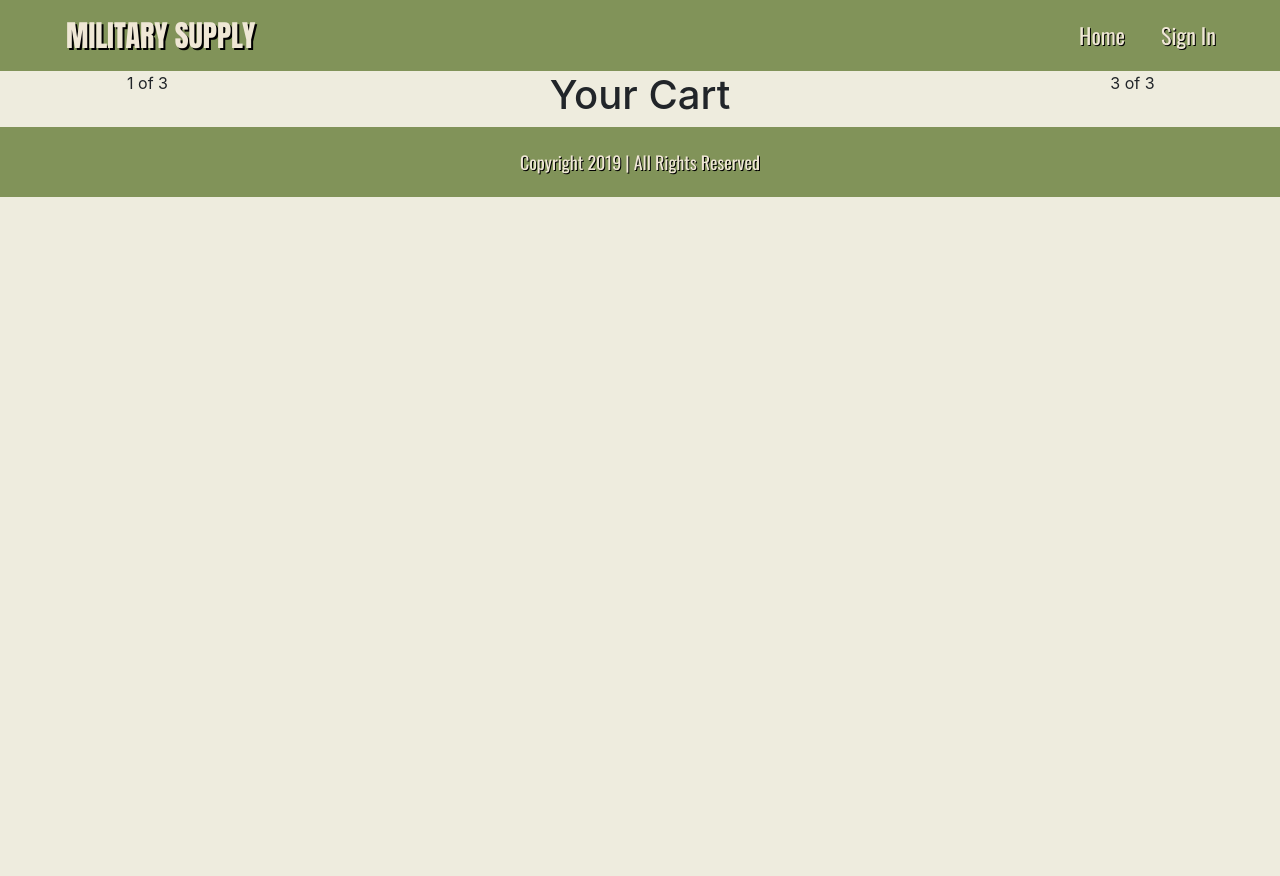
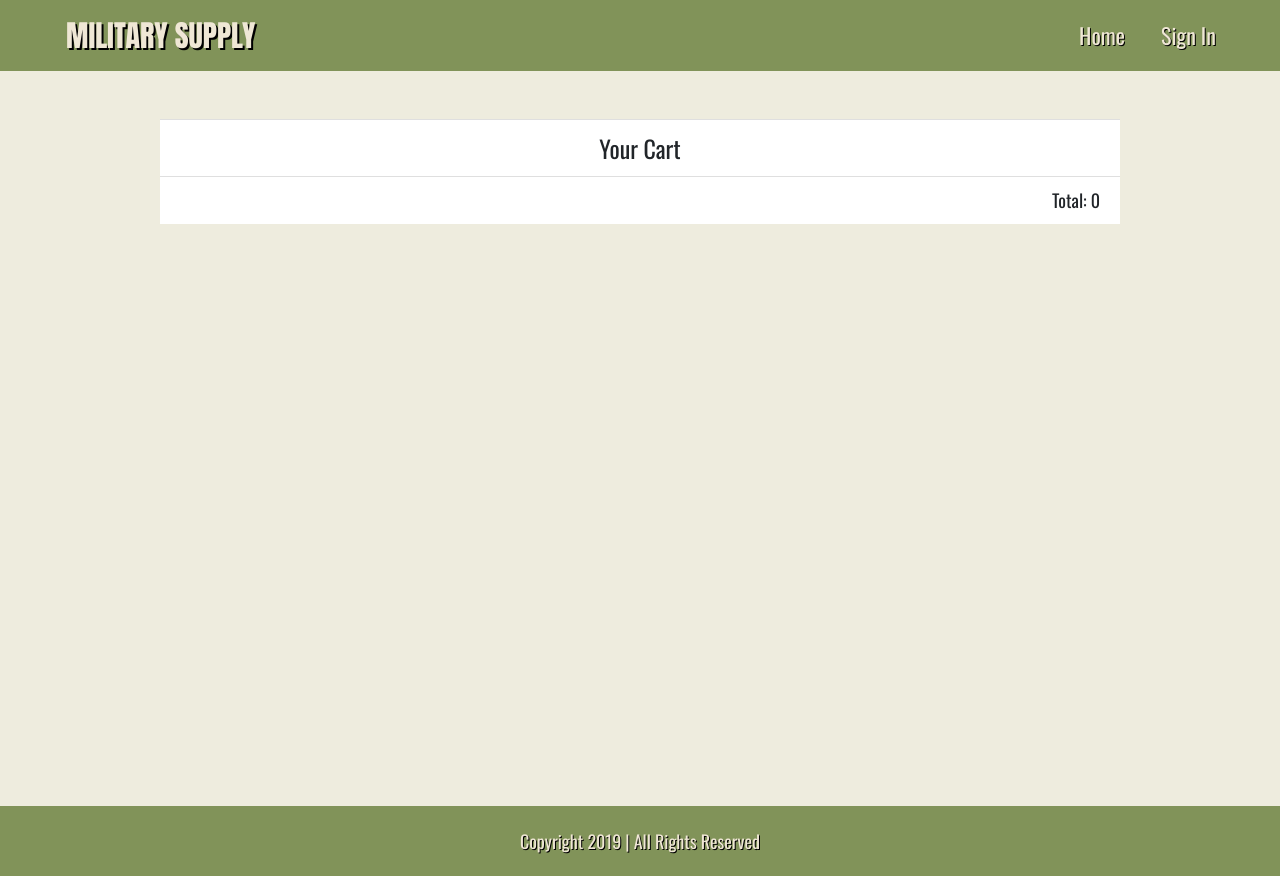
Before and after one commit to nkhiljee/Mod4_project, a React (Create React App) app in the folder frontend/: page /cart in a window 1280 px wide. Before the commit the page ends 800 px from the top, so only its background shows below. Built offline with nearby package versions, Linux system fonts and the light colour scheme.

Commit message:
working cart

```diff
--- a/frontend/src/App.css
+++ b/frontend/src/App.css
@@ -317,6 +317,7 @@ body
   /* object-fit: contain */
 }
 
+
 .card-title
 {
   font-family: 'Oswald', sans-serif;
@@ -338,10 +339,34 @@ body
 
 /*  ---------  END SHOP PAGE -----------*/
 /*  --------- CART PAGE -----------*/
+.cart
+{
+  min-height: calc(100vh - 65px)!important;
+
+}
+
+.list-group-item
+{
+  padding-top: 10px !important;
+  padding-bottom: 10px !important;
+
+}
+
+#yourcart
+{
+  font-family: 'Oswald', sans-serif;
+  font-size: 24px;
+}
+
+#yourtotal
+{
+  font-family: 'Oswald', sans-serif;
+  font-size: 18px;
+  text-align: right
+}
 
 .cartitems
 {
-  /* text-align: center */
   justify-items: center;
 
 }
@@ -349,10 +374,49 @@ body
 .shoppingCart
 {
   background-color: #819359 !important;
-  width: 70%;
+  width: 80%;
   justify-items: center;
+}
 
+.cartimg
+{
+  height: 80px;
+  width: 120px
+}
 
+#cartname
+{
+  font-family: 'Oswald', sans-serif;
+  text-align: left !important;
+  font-size: 20px
+}
+
+#cartdesc
+{
+  font-family: 'Oswald', sans-serif;
+  text-align: left !important;
+  font-size: 14px
+}
+
+#cartprice
+{
+  font-family: 'Oswald', sans-serif;
+  /* font-family: 'Merriweather Sans', sans-serif; */
+  text-align: right !important;
+  font-size: 18px;
+
+}
+
+.cartqty
+{
+  text-align: left !important;
+  font-size: 18px;
+
+}
+
+.col-
+{
+  width:10% !important
 }
 
 /*  --------- END CART PAGE -----------*/
--- a/frontend/src/App.js
+++ b/frontend/src/App.js
@@ -14,7 +14,7 @@ class App extends React.Component {
 
   state={
     loggedIn: false,
-    cart: []
+    cart: [],
   }
 
   login = () => {
@@ -24,20 +24,53 @@ class App extends React.Component {
   }
 
   addToCart = (e) => {
+    const distinct = (value, index, self) => {
+      // console.log(value.id)
+      // console.log(index)
+      let selfie = (self.map(i => i.id))
+      // console.log(selfie)
+      // return self.indexOf(value) === index
+      return selfie.indexOf(value.id) === index
+
+    }
+
     this.setState({
-      cart: [...this.state.cart, e]
+      cart: [...this.state.cart, e],
+    }, () => {
+    this.setState({
+      cart: this.state.cart.filter(distinct)
     })
-    // this.props.history.push(this.state.cart)
+  })
   }
 
+  quantityChange = (e, item) => {
+    // console.log(e.target.value)
+    // console.log(item)
+    let array = this.state.cart.map(i => {
+      if (i.id === item.id) {
+        i.quantity = e.target.value
+        return i
+      } else {
+        return i
+      }
+    })
+    this.setState({
+      cart: array
+    })
+  }
+
+
   render(){
-    console.log(this.state.cart)
+    // console.clear()
+    // console.log(this.state.cart)
+    // console.log(this.state.array)
+
     return (
       <BrowserRouter>
         <div className="App">
           <Navbar/>
           <Switch>
-            <Route path="/cart" render = {(routerProps) => <Cart {...routerProps} cart={this.state.cart}/> } />
+            <Route path="/cart" render = {(routerProps) => <Cart {...routerProps} quantityChange={this.quantityChange} cart={this.state.cart}/> } />
             <Route path="/shop" render = {(routerProps) => <ItemsContainer {...routerProps} addToCart={this.addToCart} /> } />
             <Route path="/signin" render = {(routerProps) => <Signin {...routerProps} loggedIn={this.login} /> } />
             <Route path="/" render = {() => <Home /> } />
--- a/frontend/src/components/Cart.js
+++ b/frontend/src/components/Cart.js
@@ -6,25 +6,34 @@ import CartItems from './CartItems'
 export default class Cart extends Component {
     render() {
         // console.log(this.props.history)
-        console.log(this.props.cart)
+        // console.log(this.props.cart)
+        let totalPrice = 0
+        if (this.props.cart.length !== 0){
+            for (let i=0; i < this.props.cart.length; i++) {
+                totalPrice = totalPrice + (this.props.cart[i].price * this.props.cart[i].quantity)
+            }
+        } else {
+            totalPrice = 0
+        }
+console.log(totalPrice)
 
         return(
             <div>
-                <div className="container">
+                <div className="container cart">
                     <div className="row justify-content-md-center">
                         <div className="col col-">
-                        1 of 3
                         </div>
                         <div className="col col-lg">
-                            <h1>Your Cart</h1>
-                            <div style={{width: "50rem"}}>
+                            <div style={{width: "60rem"}}><br/><br/>
                                 <ul className="list-group list-group-flush">
-                                    {this.props.cart.map(item => <li className="list-group-item"><CartItems item={item}/></li>)}
+                                    <li className="list-group-item title" id="yourcart">Your Cart</li>
+                                    {this.props.cart.map(item => <li className="list-group-item"><CartItems quantityChange={this.props.quantityChange} item={item}/></li>)}
+                                    <li className="list-group-item title" id="yourtotal">Total: {totalPrice} </li>
+
                                 </ul>
                             </div>
                         </div>
                         <div className="col col-">
-                        3 of 3
                         </div>
                     </div>
                 </div>
--- a/frontend/src/components/CartItems.js
+++ b/frontend/src/components/CartItems.js
@@ -4,9 +4,47 @@ import React, {Component} from 'react'
 
 export default class CartItems extends Component {
     render() {
+        let price = this.props.item.quantity * this.props.item.price
         return(
             <div>
-
+                <div className="w-100">
+                    <div className="card-body">
+                        <div className="row">
+                            <div className="col-sm-">
+                            <img className="cartimg" src={this.props.item.img_url}/>
+                            </div>
+                            <div className="col-lg">
+                                <div className="row">
+                                    <div className="col" id="cartname">
+                                    <strong>{this.props.item.name}</strong>
+                                    </div>
+                                </div>
+                                <div className="row">
+                                    <div className="col" id="cartdesc">
+                                    {this.props.item.description}
+                                    </div>
+                                </div>
+                            </div>
+                            <div className="col-" id="cartqty">
+                                <select class="form-control" value={this.props.item.quantity} onChange={(e) => this.props.quantityChange(e, this.props.item)}>
+                                    <option>1</option>
+                                    <option>2</option>
+                                    <option>3</option>
+                                    <option>4</option>
+                                    <option>5</option>
+                                    <option>6</option>
+                                    <option>7</option>
+                                    <option>8</option>
+                                    <option>9</option>
+                                    <option>10</option>
+                                </select>
+                            </div>
+                            <div className="col-" id="cartprice">
+                            ${price}
+                            </div>
+                        </div>
+                    </div>
+                </div>
             </div>
         )
     }
--- a/frontend/src/components/Home.js
+++ b/frontend/src/components/Home.js
@@ -62,7 +62,11 @@ export default class Home extends Component {
                         </div>
                     </div>
                     <br/>
+                    {(localStorage.token) ?
                     <Link to="/shop"><button className="btn-lg btn-success" type="submit">Shop Now</button></Link>
+                    :<Link to="/signin"><button className="btn-lg btn-success" type="submit">Shop Now</button></Link>
+                    }
+
                 </div>
                 <div className="how">
                     <h1>Testimonials</h1>
```
Also changed, not shown: frontend/src/components/ItemsContainer.js (+10 -0 lines), 1 other file (tests, documents, lock files or other folders).
